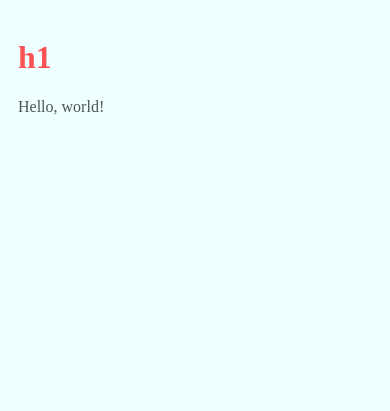
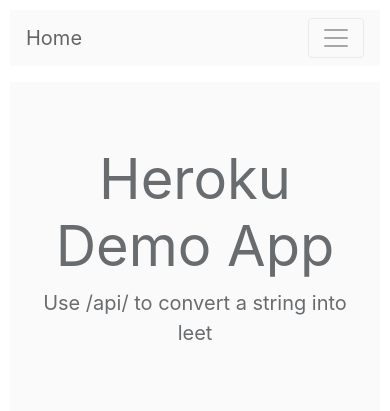
Before and after one commit to JanAlexanderZak/heroku-janzak, a Django app: page / in a window 390 px wide. Shown: the top 411 px of the page. Run offline with Django 3.2, Linux system fonts and the light colour scheme; some libraries are stand-ins or nearby versions.

Commit message:
add: navbar

```diff
--- a/leetspeak/templates/leetspeak/index.html
+++ b/leetspeak/templates/leetspeak/index.html
@@ -3,6 +3,14 @@
 {% block title %}Hello, world!{% endblock %}
 
 {% block body %}
-    <h1>h1</h1>
-    <p>Hello, world!</p>
+    <p></p>
+    <div class="position-relative overflow-hidden p-3 p-md-5 m-md-3 text-center bg-light">
+      <div class="col-md-5 p-lg-5 mx-auto my-5">
+        <h1 class="display-4 font-weight-normal">Heroku Demo App</h1>
+        <p class="lead font-weight-normal">Use /api/ to convert a string into leet</p>
+      </div>
+      <div class="product-device box-shadow d-none d-md-block"></div>
+      <div class="product-device product-device-2 box-shadow d-none d-md-block"></div>
+    </div>
+
 {% endblock %}
--- a/leetspeak/templates/leetspeak/layout.html
+++ b/leetspeak/templates/leetspeak/layout.html
@@ -6,8 +6,34 @@
         <title>{% block title %}{% endblock %}</title>
         <!-- + random timestamp to avoid browser cache -->
         <link href="{% static 'leetspeak/styles.css' %}?{% now 'U' %}" rel="stylesheet">
+          <link rel="stylesheet"
+                href="https://maxcdn.bootstrapcdn.com/bootstrap/4.0.0/css/bootstrap.min.css"
+                integrity="sha384-Gn5384xqQ1aoWXA+058RXPxPg6fy4IWvTNh0E263XmFcJlSAwiGgFAW/dAiS6JXm"
+                crossorigin="anonymous">
+        <meta name="viewport"
+              content="width=device-width, initial-scale=1, shrink-to-fit=no">
     </head>
     <body>
+        <nav class="navbar navbar-expand-lg navbar-light bg-light">
+          <a class="navbar-brand" href="{% url 'index' %}">Home</a>
+          <button class="navbar-toggler"
+                  type="button"
+                  data-toggle="collapse"
+                  data-target="#navbarSupportedContent"
+                  aria-controls="navbarSupportedContent"
+                  aria-expanded="false"
+                  aria-label="Toggle navigation">
+            <span class="navbar-toggler-icon"></span>
+          </button>
+
+          <div class="collapse navbar-collapse" id="navbarSupportedContent">
+            <ul class="navbar-nav mr-auto">
+              <li class="nav-item">
+                <a class="nav-link" href="{% url 'examples' %}">Examples</a>
+              </li>
+            </ul>
+          </div>
+        </nav>
         {% block body %}
         {% endblock %}
     </body>
--- a/leetspeak/urls.py
+++ b/leetspeak/urls.py
@@ -4,5 +4,5 @@
 urlpatterns = [
     path('', views.index, name='index'),
     path("api/<str:string>", views.api, name="api"),
-    path("examples/", views.examples, name="examples")
+    path("examples/", views.examples, name="examples"),
 ]
--- a/leetspeak/views.py
+++ b/leetspeak/views.py
@@ -1,6 +1,5 @@
 import re
 from typing import Dict, Pattern
-from django.http import HttpResponse
 from django.shortcuts import render
 
 
```
Also changed, not shown: leetspeak/templates/leetspeak/api.html (+9 -6 lines).
